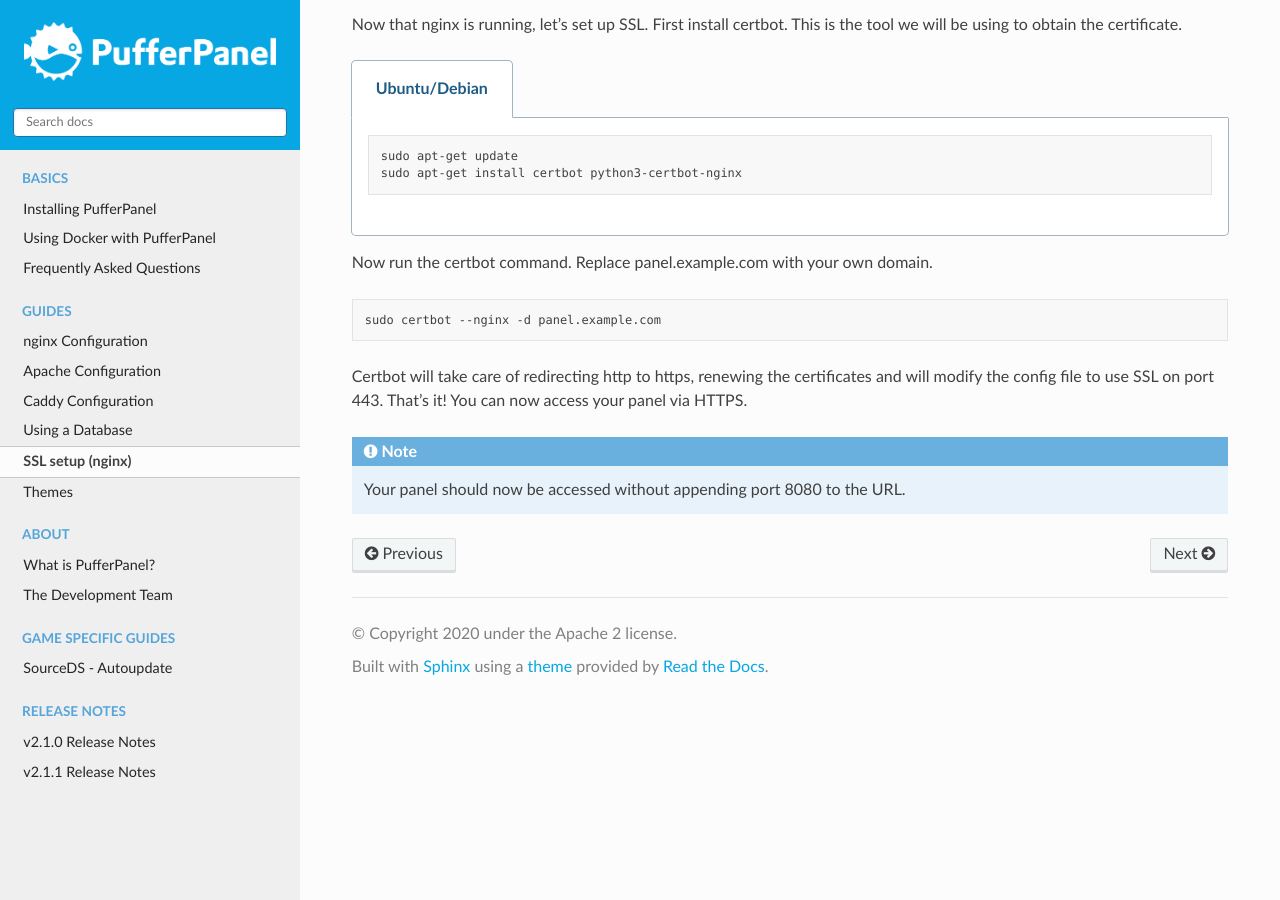
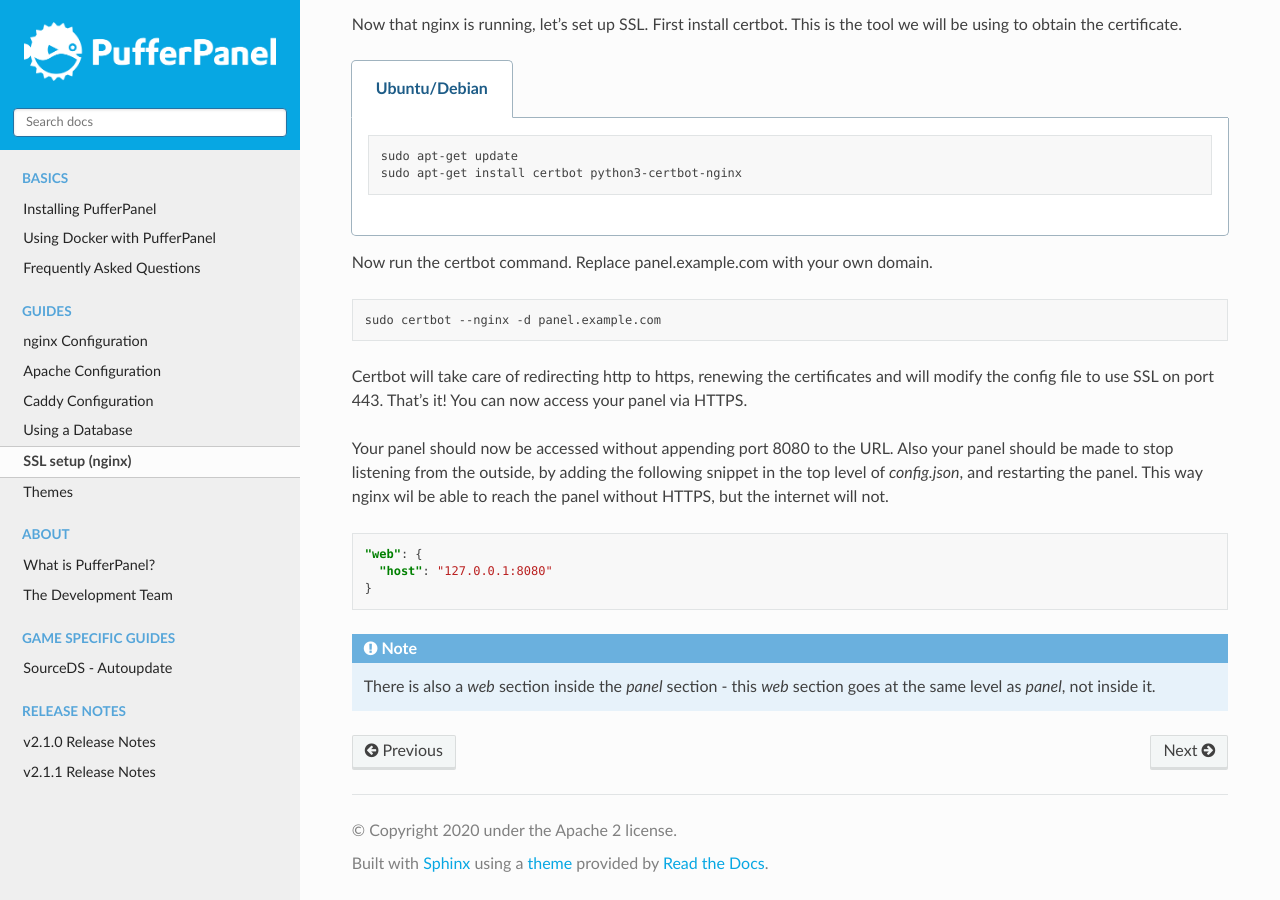
Before and after one commit to pufferpanel/documentation, a Sphinx documentation site: the page built from source/guides/ssl-setup-nginx.rst, in a window 1280 px wide and 900 px high, scrolled down 1320 px. Built offline with Sphinx 7.4.7 and the Read the Docs theme 2.0.0, drawn with Linux system fonts in a browser that asks for light colours.

Commit message:
Recommend closing plain-HTTP port from the outside world
If people follow the instructions as they are, port 8080 is left open for plain HTTP - it would be better for users to close off port 8080 from the internet and only having PufferPanel listen locally.

```diff
--- a/source/guides/ssl-setup-nginx.rst
+++ b/source/guides/ssl-setup-nginx.rst
@@ -83,6 +83,14 @@
 Certbot will take care of redirecting http to https, renewing the certificates and will modify the config file to use SSL on port 443.
 That's it! You can now access your panel via HTTPS.
 
+Your panel should now be accessed without appending port 8080 to the URL. Also your panel should be made to stop listening from the outside, by adding the following snippet in the top level of `config.json`, and restarting the panel. This way nginx wil be able to reach the panel without HTTPS, but the internet will not.
+
+.. code-block:: json
+
+    "web": {
+      "host": "127.0.0.1:8080"
+    }
+
 .. note::
 
-  Your panel should now be accessed without appending port 8080 to the URL.
+  There is also a `web` section inside the `panel` section - this `web` section goes at the same level as `panel`, not inside it.
```
